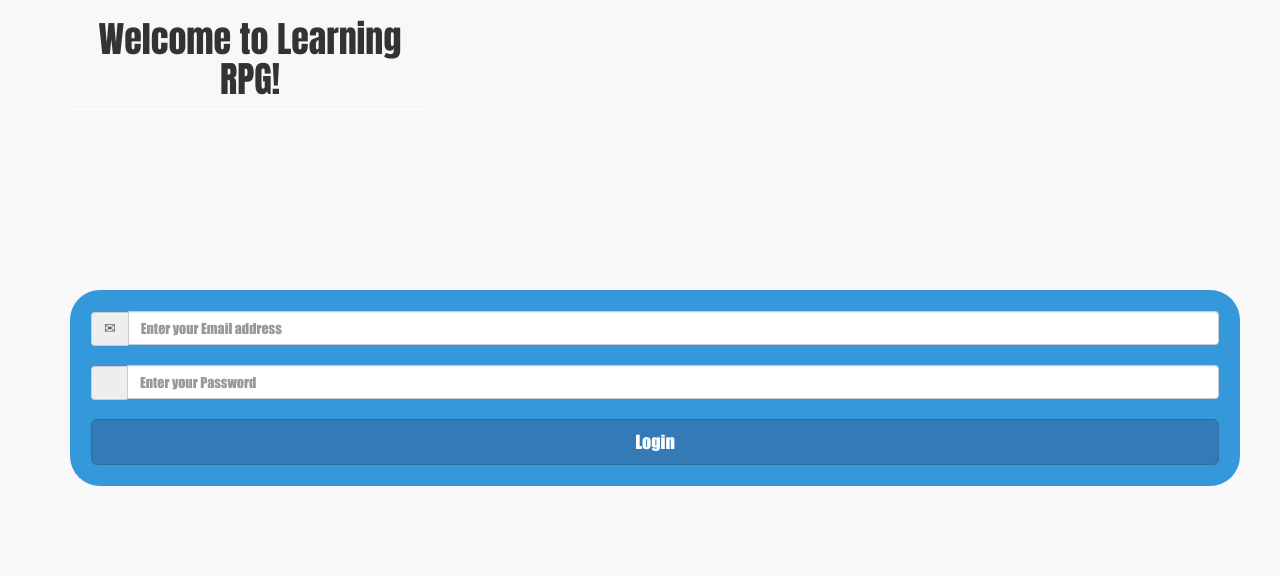
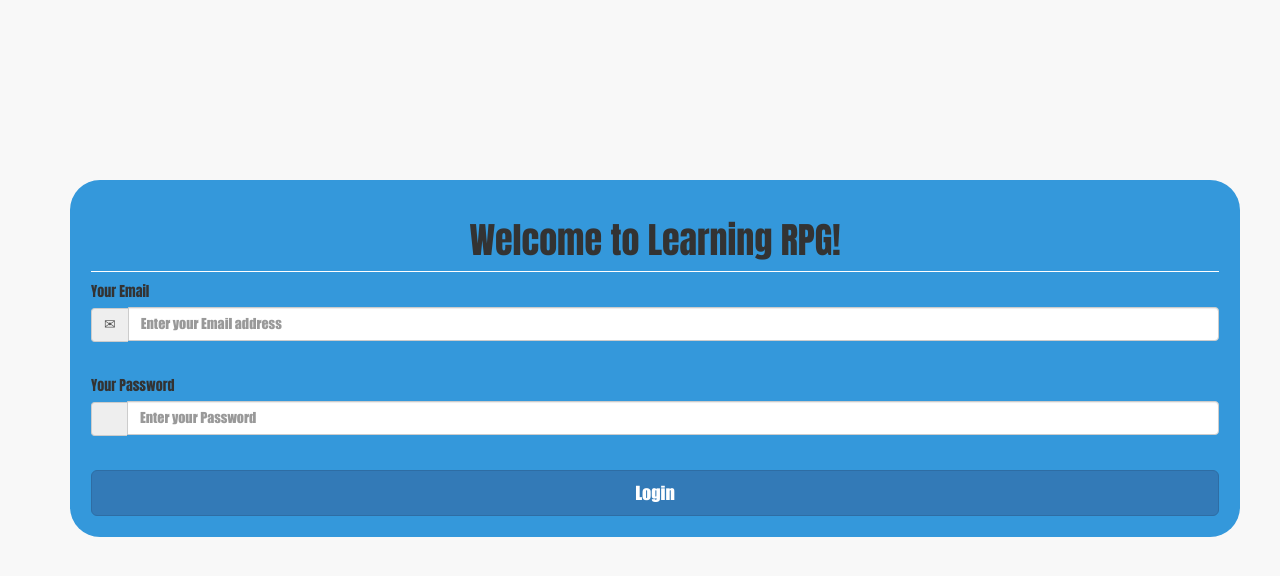
Before and after one commit to MartinR01/DVA231_Project, a PHP site: page / in a window 1280 px wide. Shown: the top 576 px of the page. Run offline with PHP 8.4, Linux system fonts and the light colour scheme; some libraries are stand-ins or nearby versions; some web fonts are replaced.

Commit message:
solved merge problems

```diff
--- a/public_html/index.html
+++ b/public_html/index.php
@@ -24,22 +24,28 @@
 <body>
 	<div class="container">
 		<div class="row">
-			<div class="col-md-12 col-md-4 text-center">
-			<h1>Welcome to Learning RPG!</h1>
+			<div class="col-xs-12 col-md-4">
+
 				<div class="container color" id="login" >
 
+					<h1 class="text-center">Welcome to Learning RPG!</h1>
 					<form action="dashboard.php">
 
-
+						<div class="form-group">
+							<label for="email" class="cols-sm-2 control-label">Your Email</label>
 							<div class="input-group">
 								<span class="input-group-addon glyphicon glyphicon-envelope"></span>
 								<input placeholder="Enter your Email address" class="form-control" name="email" type="text"/>
 							</div>
+						</div>
 
 						</br>
+						<div class="form-group">
+							<label for="password" class="cols-sm-2 control-label">Your Password</label>
 							<div class="input-group">
 								<span class="input-group-addon glyphicon glyphicon-lock"></span>
 								<input placeholder="Enter your Password" class="form-control" name="password" type="password"/>
+							</div>
 						</div>
 						</br>
 						<input class="btn btn-primary btn-lg btn-block login-button" type="submit" value="Login">
```
Lines whose indentation alone changed are shown as unchanged.
